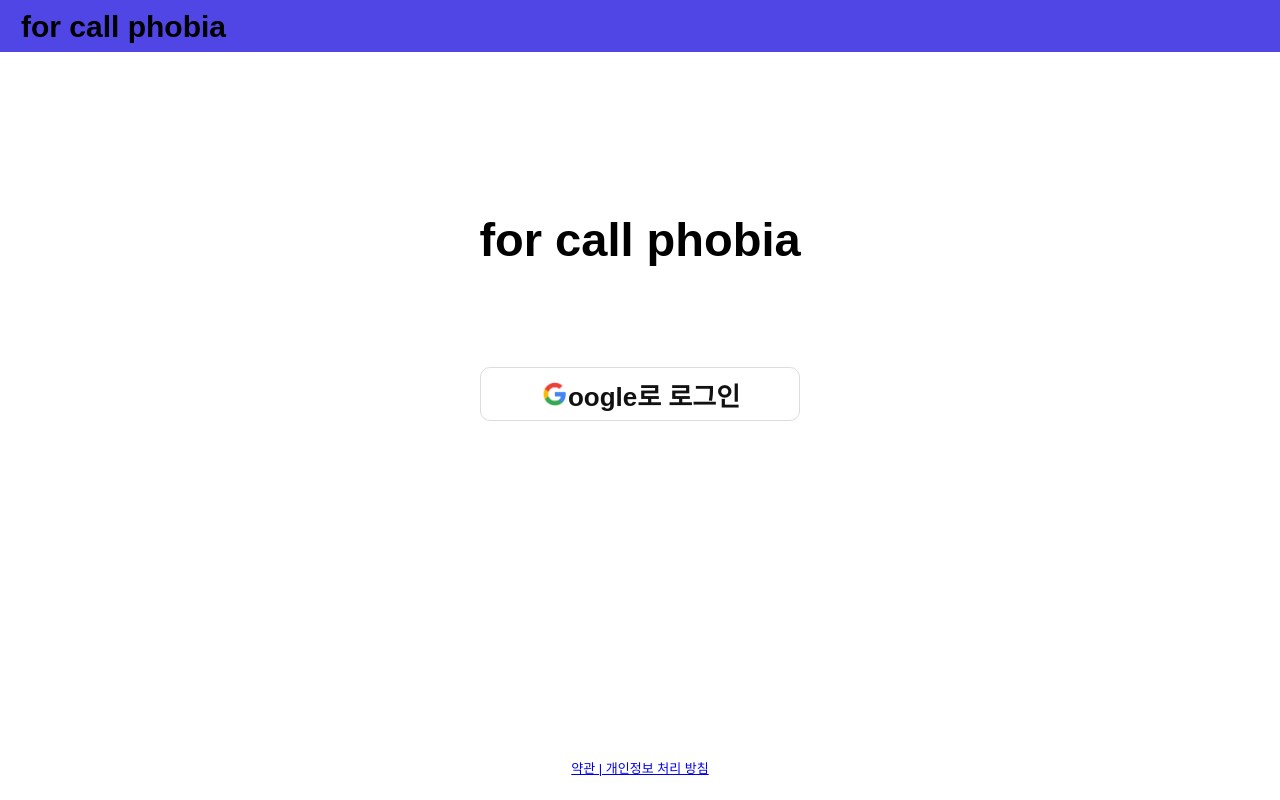
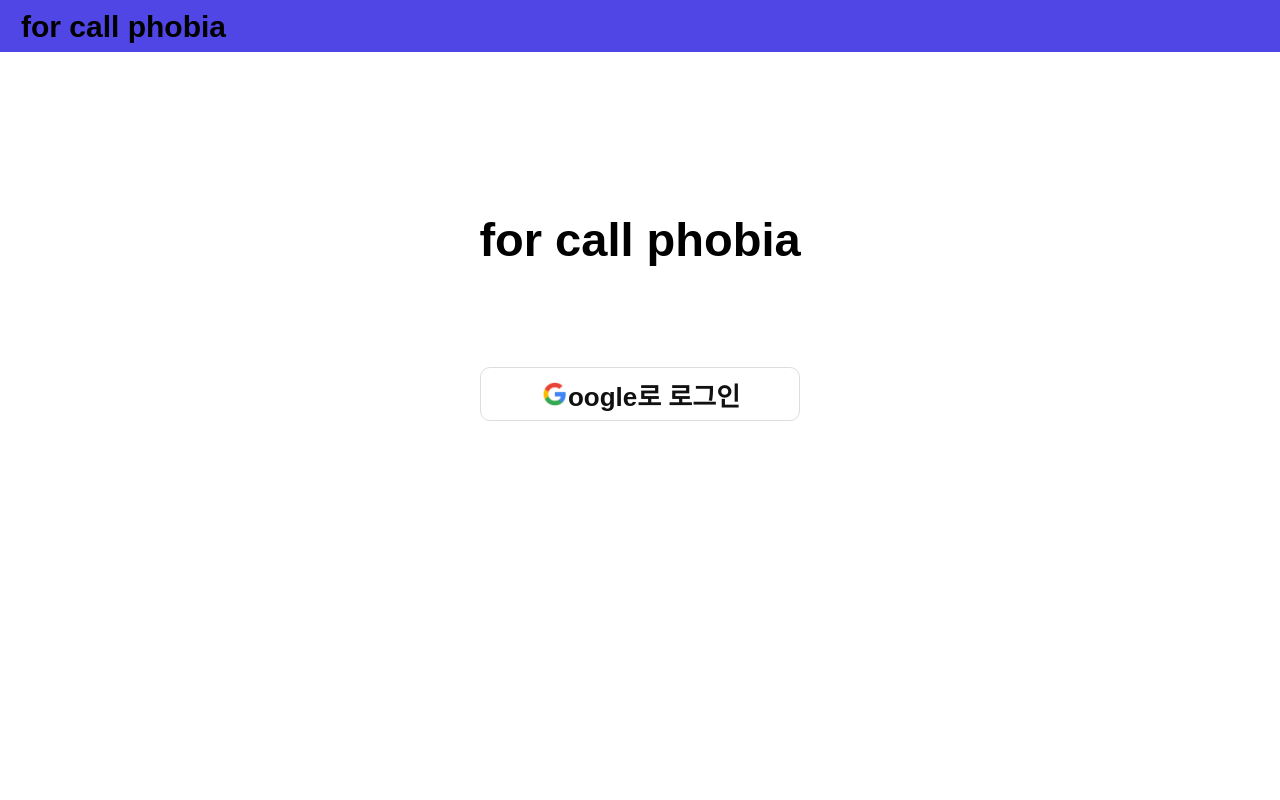
Before and after one commit to Legend-call-bot/front, a website: page public/pages/home.html in a window 1280 px wide. Drawn offline with Linux system fonts and the light colour scheme; no server answers.

Commit message:
chore: 홈 화면에서 약관 링크 제거

```diff
--- a/public/pages/home.html
+++ b/public/pages/home.html
@@ -31,14 +31,6 @@
                     />oogle로 로그인
                 </button>
             </main>
-
-            <div class="footer">
-                <p>
-                    <a href="terms_of_service_and_privacy_policy.html"
-                        >약관 | 개인정보 처리 방침</a
-                    >
-                </p>
-            </div>
         </div>
         <script src="../javascript/home.js"></script>
     </body>
```
